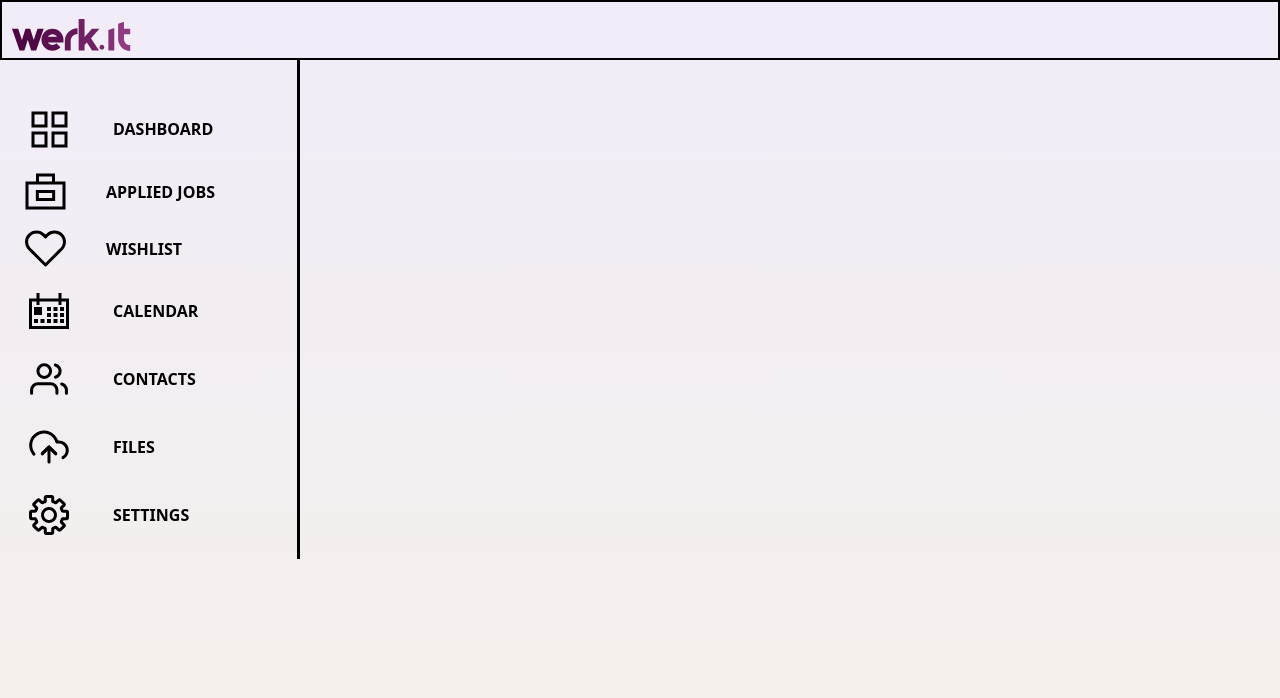
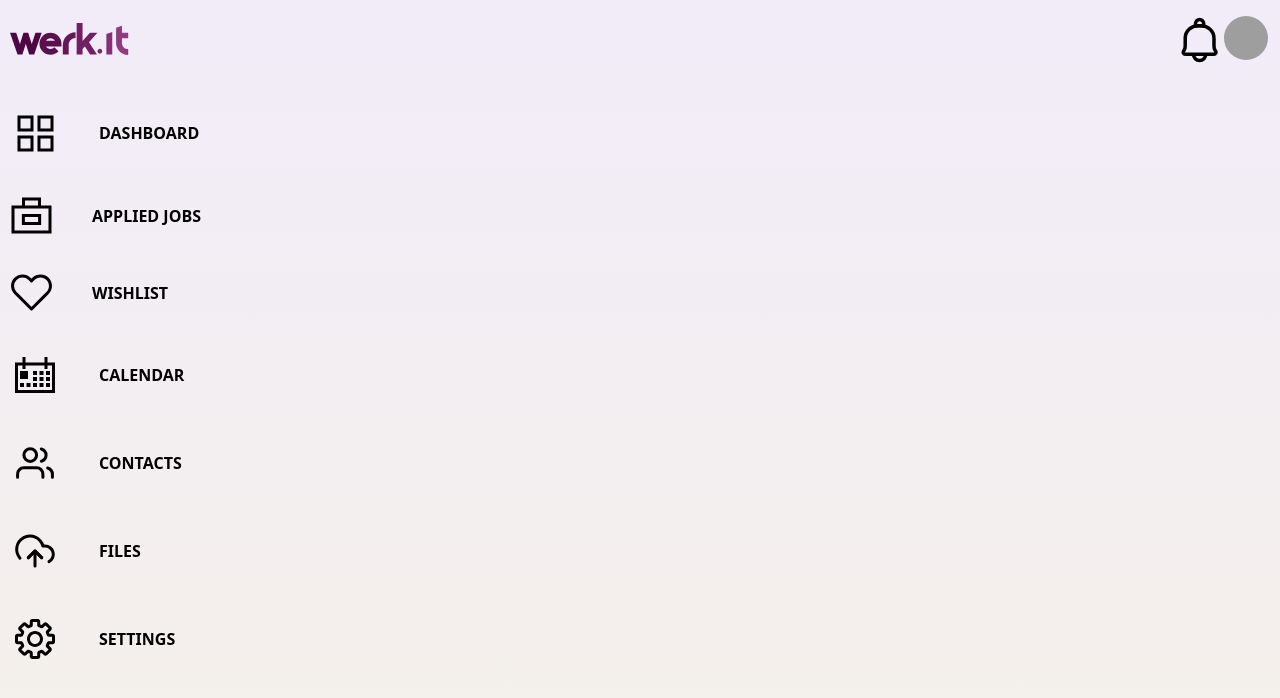
Before and after one commit to tweiss777/werk.it, a React (Create React App) app in the folder client/: page / in a window 1280 px wide. Shown: the top 698 px of the page. Built offline with nearby package versions, Linux system fonts and the light colour scheme; grey boxes are pictures that could not be loaded.

Commit message:
finished navbar

```diff
--- /dev/null
+++ b/client/src/components/BellSVG.tsx
@@ -0,0 +1,11 @@
+import React from "react";
+
+export default function BellSVG() {
+    return (
+        <svg width="48" height="48" viewBox="0 0 48 48" fill="none" xmlns="http://www.w3.org/2000/svg">
+            <path d="M29.7504 38.3496C29.7504 39.9807 29.1025 41.5449 27.9491 42.6982C26.7958 43.8516 25.2316 44.4995 23.6005 44.4995C21.9695 44.4995 20.4052 43.8516 19.2519 42.6982C18.0986 41.5449 17.4507 39.9807 17.4507 38.3496M25.0785 9.65645L22.0733 9.6503C15.2183 9.63391 9.26726 15.2036 9.22011 21.95V29.7193C9.22011 31.3388 9.01512 32.9193 8.13159 34.2661L7.54325 35.164C6.64742 36.5252 7.6109 38.3496 9.22011 38.3496H37.9809C39.5902 38.3496 40.5516 36.5252 39.6578 35.164L39.0695 34.2661C38.188 32.9193 37.9809 31.3368 37.9809 29.7173V21.9521C37.8989 15.2036 31.9336 9.67285 25.0785 9.65645V9.65645Z" stroke="black" stroke-width="3.5" stroke-linecap="round" stroke-linejoin="round"/>
+            <path d="M23.6005 3.50049C24.6879 3.50049 25.7307 3.93244 26.4996 4.70132C27.2685 5.4702 27.7004 6.51303 27.7004 7.60039V9.65035H19.5006V7.60039C19.5006 6.51303 19.9326 5.4702 20.7015 4.70132C21.4703 3.93244 22.5132 3.50049 23.6005 3.50049Z" stroke="black" stroke-width="3.5" stroke-linecap="round" stroke-linejoin="round"/>
+        </svg>
+
+    )
+}
--- a/client/src/components/NavigationBar.tsx
+++ b/client/src/components/NavigationBar.tsx
@@ -1,23 +1,25 @@
 import * as React from "react";
-import MenuBar from "./MenuBar";
 import '../styles/navigationbar.css'
-import { useState } from "react";
+import BellSVG from "./BellSVG";
 import LogoSVG from "./LogoSVG";
+import ProfilePic from "./ProfilePic";
 
 function NavigationBar() {
 
-  return (
-
-    <div className="font-inter">
-      <div className="w-full flex flex-row navigation-bar-container">
-        <div className="logo">
-          <LogoSVG />
+        return (<div className="font-inter">
+            <div className="navigation-bar-container">
+                <div className="logo">
+                    <LogoSVG/>
+                </div>
+                <div className="right-side">
+                    <BellSVG/>
+                    <ProfilePic img_url="https://ca.slack-edge.com/T02UUJ406K1-U030MDSN8CW-0ed4d6587952-512"/>
+                </div>
         </div>
-      </div>
     </div>
 
 
-  );
+    );
 }
 
 export default NavigationBar;
--- /dev/null
+++ b/client/src/components/ProfilePic.tsx
@@ -0,0 +1,15 @@
+import React from "react";
+
+interface IProps{
+    img_url: string
+}
+
+
+export default function ProfilePic({img_url}:IProps){
+    return(
+        <div>
+            <img className="h-11 w-11 rounded-full" src={img_url} />
+        </div>
+
+    )
+}
--- a/client/src/styles/menubar.css
+++ b/client/src/styles/menubar.css
@@ -1,10 +1,8 @@
 .menu-bar-container{
-    /* background: linear-gradient(180deg, #F2ECF9 0%, #F4F0E9 100%);; */
     /* position: fixed; */
     min-width: 300px;
     max-width: 350px;
     height: 100%;
-    border-right: solid;
     animation: slide-in 0.1s
 }
 
@@ -18,8 +16,7 @@
 .menu-bar .menu-item{
     @apply flex flex-row space-x-10 font-semibold leading-5 w-full;
 
-    padding-left: 20px;
-    margin: 20px auto;
+    padding: 20px 0 20px 2% ;
     transition: 0.3s ease-in;
     border-left: solid rgba(255, 255, 255, 0) 5px;
 
--- a/client/src/styles/navigationbar.css
+++ b/client/src/styles/navigationbar.css
@@ -1,11 +1,15 @@
 .navigation-bar-container{
-    /* background: linear-gradient(180deg, #F2ECF9 0%, #F4F0E9 100%);; */
-
-    border: solid black 2px;
+    @apply w-full flex flex-row justify-between;
+    /* border: solid black 2px; */
 
 }
 
 .logo{
-    margin-top: 10px;
+    @apply mt-4;
     margin-left: 10px;
+ }
+
+
+.right-side{
+    @apply flex flex-row self-center mr-3 mt-4;
 }
```
